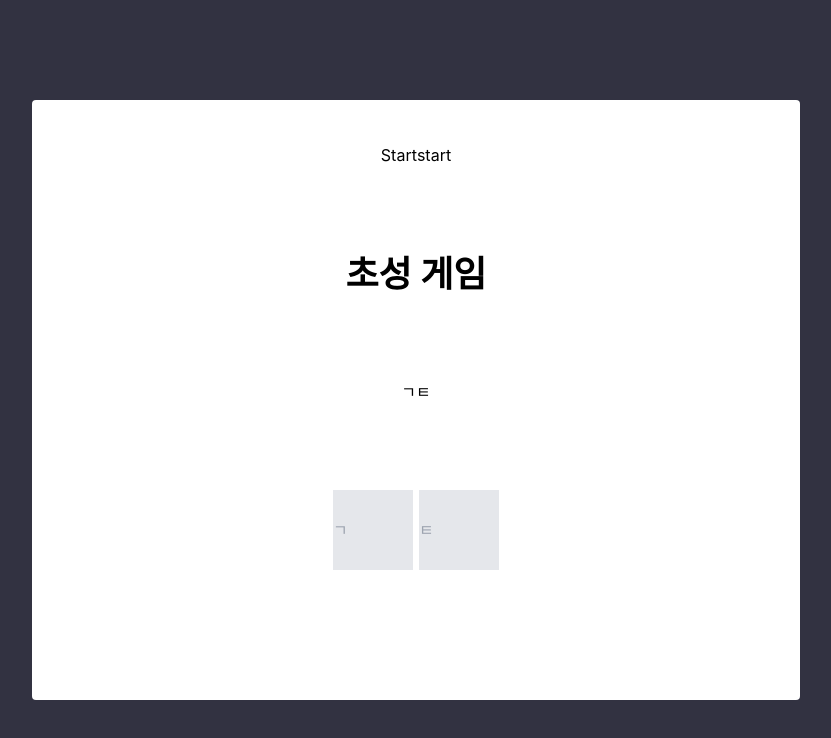
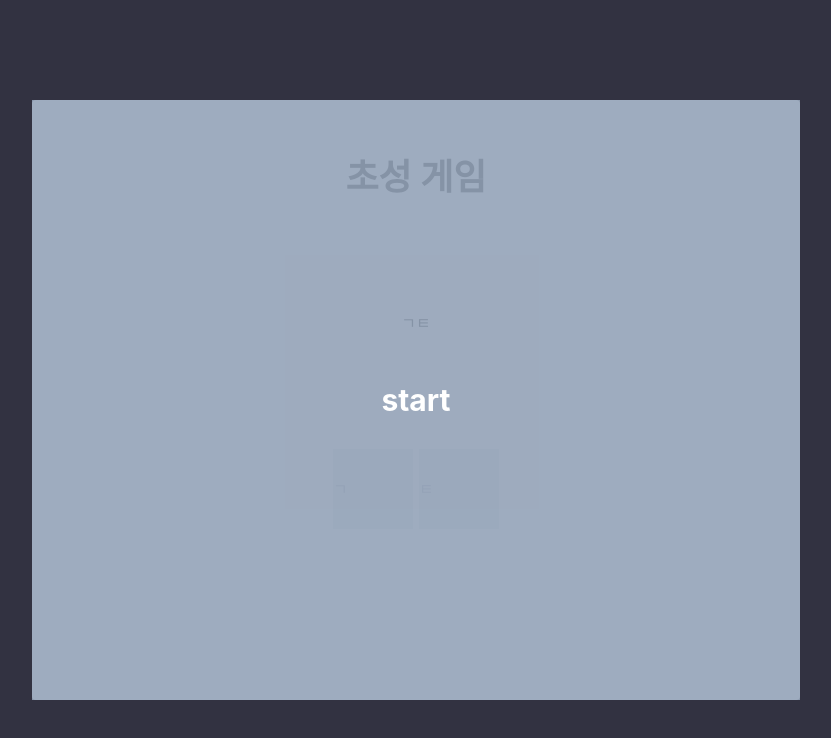
Before and after one commit to zz1qwop/ts-mini-game, a React (Create React App) app: page / in a window 1280 px wide. Shown: the top 738 px of the page, without its empty margins (224-1055 px from the left). Built offline with nearby package versions, Linux system fonts and the light colour scheme.

Commit message:
Feat: start,end 모달 / Fix: input 사용성 개선

```diff
--- a/src/App.tsx
+++ b/src/App.tsx
@@ -13,7 +13,7 @@ function App() {
   const [flag, setFlag] = useState<Mode>('start');
   const [wordList, setWordList] = useState<string[]>([]);
   return (
-    <div className="bg-white w-3/5 h-3/4 rounded flex flex-col justify-around items-center">
+    <div className="bg-white w-3/5 h-3/4 rounded absolute flex flex-col justify-around items-center">
       {flag === 'start' && <Start handleFlag={setFlag} />}
       <div className="font-bold text-4xl">초성 게임</div>
       {flag === 'game' && <Timer count={count} handleFlag={setFlag} />}
--- a/src/Components/End.tsx
+++ b/src/Components/End.tsx
@@ -1,7 +1,11 @@
 import React from 'react';
 
 function End() {
-  return <div>End</div>;
+  return (
+    <div className="absolute w-full h-full bg-slate-400 opacity-90 flex justify-center items-center">
+      <p className="text-3xl font-bold text-white">End</p>
+    </div>
+  );
 }
 
 export default End;
--- a/src/Components/Form.tsx
+++ b/src/Components/Form.tsx
@@ -1,4 +1,4 @@
-import React, { useState } from 'react';
+import React, { useRef, useState } from 'react';
 
 const initial = [
   'ㄱ',
@@ -35,17 +35,26 @@ function Form({ handleWordList, handleCount }: FormProps) {
 
   const [userWord, setUserword] = useState<string[]>(['', '']);
 
+  const firstWord = useRef<HTMLInputElement>(null);
+
   const onChange = (e: React.ChangeEvent<HTMLInputElement>) => {
     const { name, value } = e.target;
     if (name === 'first') {
-      setUserword([value, userWord[1]]);
+      if (value.length > 1) {
+        setUserword([value[0], userWord[1]]);
+      } else {
+        setUserword([value, userWord[1]]);
+      }
     } else {
-      setUserword([userWord[0], value]);
+      if (value.length > 1) {
+        setUserword([userWord[0], value[0]]);
+      } else {
+        setUserword([userWord[0], value]);
+      }
     }
   };
   const handleSubmit = () => {
     // 초성이 맞으면 제출 성공, 아니면 동작 없음
-
     // 단어가 입력되지 않았을 때 ('' or 초성만 있을 때) 제출 X
     if (
       userWord[0] === '' ||
@@ -64,6 +73,7 @@ function Form({ handleWordList, handleCount }: FormProps) {
       handleWordList((prev) => [...prev, userWord.join('')]);
       setUserword(['', '']);
       handleCount((prev) => prev + 1);
+      firstWord.current!.focus();
     }
   };
   const handleEnter = (e: React.KeyboardEvent<HTMLInputElement>) => {
@@ -83,6 +93,7 @@ function Form({ handleWordList, handleCount }: FormProps) {
           value={userWord[0]}
           onChange={onChange}
           onKeyDown={handleEnter}
+          ref={firstWord}
         />
         <input
           type="text"
--- a/src/Components/Start.tsx
+++ b/src/Components/Start.tsx
@@ -8,12 +8,12 @@ type StartProps = {
 
 function Start({ handleFlag }: StartProps) {
   return (
-    <div>
-      Start
+    <div className="absolute w-full h-full bg-slate-400 opacity-90 flex justify-center items-center">
       <button
         onClick={(e) => {
           handleFlag('game');
         }}
+        className="text-3xl font-bold text-white"
       >
         start
       </button>
```
